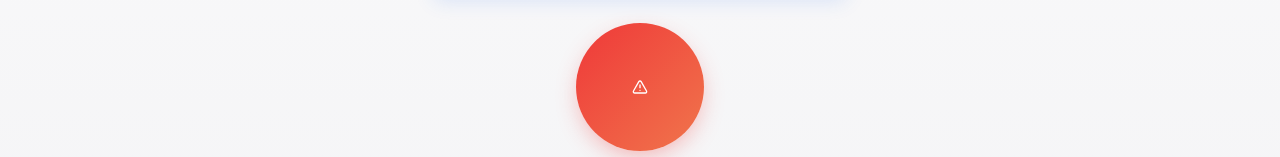
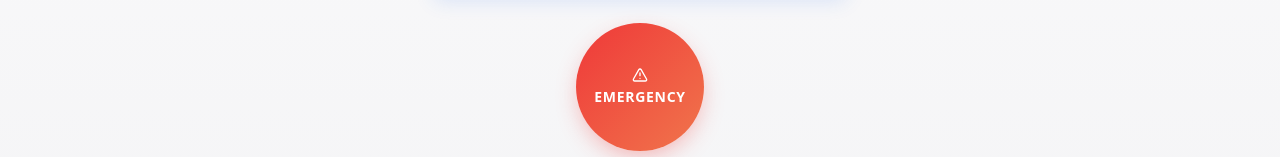
Before and after one commit to Altrix-One/student-alert-beacon, a React (Vite) app: page / in a window 1280 px wide. Shown: the part 216-373 px from the top of the page. Built offline with nearby package versions, Linux system fonts and the light colour scheme.

Commit message:
Add emergency text/SVG to button
Add an emergency text or SVG to the center of the emergency button.

```diff
--- a/src/components/EmergencyButton.tsx
+++ b/src/components/EmergencyButton.tsx
@@ -61,7 +61,10 @@ export const EmergencyButton = ({ onEmergencyTriggered }: EmergencyButtonProps)
         {isLoading ? (
           <div className="animate-spin rounded-full h-8 w-8 border-b-2 border-white"></div>
         ) : (
-          <AlertTriangle className="h-12 w-12" />
+          <div className="flex flex-col items-center justify-center">
+            <AlertTriangle className="h-8 w-8 mb-1" />
+            <span className="text-sm font-bold tracking-wider">EMERGENCY</span>
+          </div>
         )}
       </Button>
 
```
